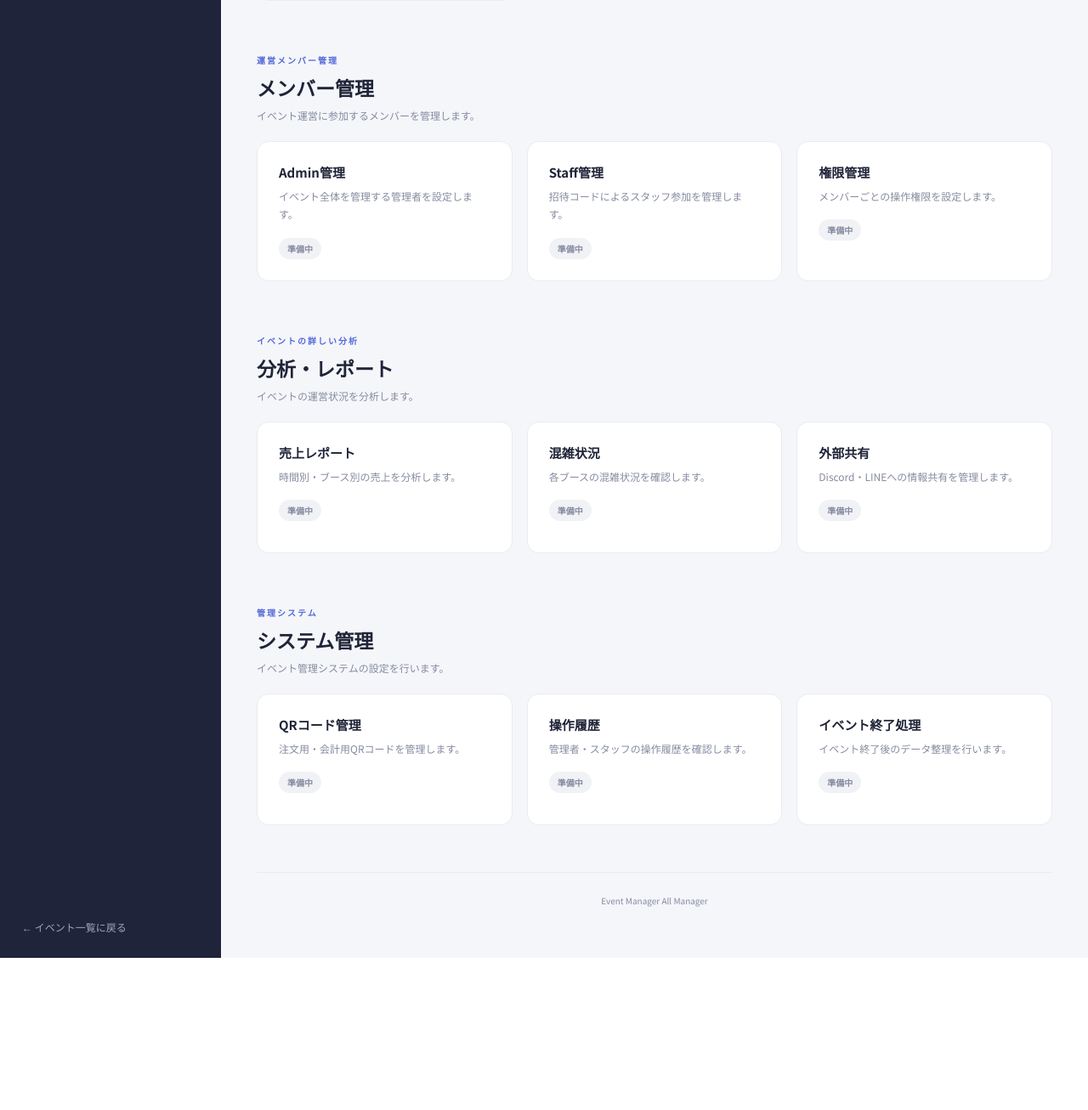
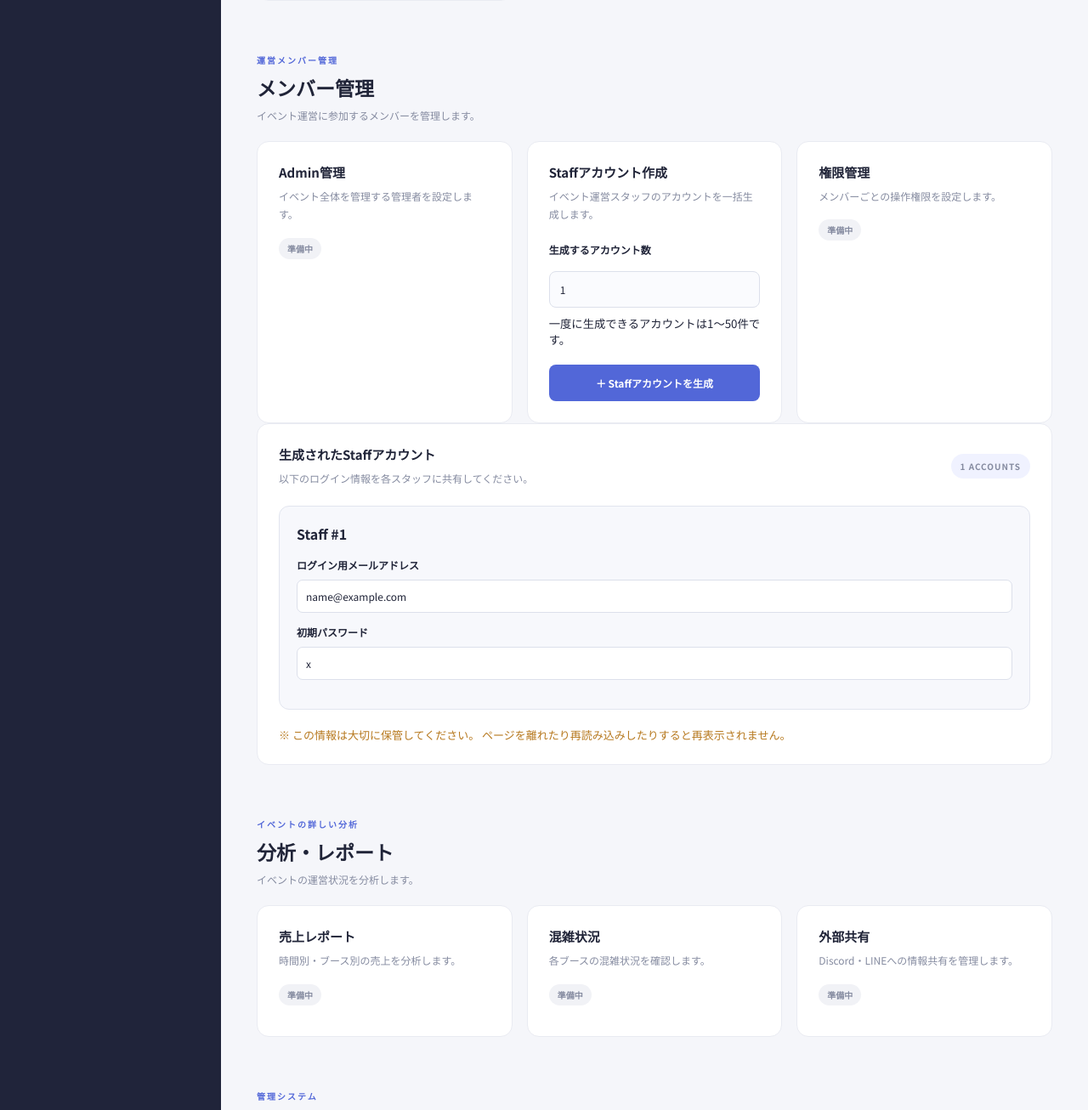
Before and after one commit to htmlrickey-create/event_manager, a Spring app: page /booths/createBooths in a window 1280 px wide. Shown: the part 3484-4790 px from the top of the page at 85% size. Before the commit the page ends 4611 px from the top, so only its background shows below. Run offline with Thymeleaf, Linux system fonts and the light colour scheme; the template is opened without the code that fills it: most values are stand-ins (such as "Sample title", 1, 10 or a date in 2020); data that the repository does not hold is empty; some of the project's set-up classes (security, data sources, template engines, error pages and the like) are left out, and stand-ins take their place.

Commit message:
Staffアカウント自動生成システムの作成

```diff
--- a/src/main/java/com/event/event_manager/Repository/EventMemberRepository.java
+++ b/src/main/java/com/event/event_manager/Repository/EventMemberRepository.java
@@ -12,6 +12,8 @@ public interface EventMemberRepository extends JpaRepository <EventMembers, Long
     void deleteByEvent_Id(Long eventId);
     List <EventMembers> findByUser_IdAndRole(Long userId, String role);
     Optional<EventMembers> findByUser_IdAndEvent_Id(Long userId, Long eventId);
-
+    List<EventMembers> findByEvent_Id(Long eventId);
+    List<EventMembers> findByUser_Id(Long UserId);
+    List<EventMembers> findByEvent_IdAndRole(Long eventId, String role);
 
 }
--- a/src/main/resources/static/css/booths/createBooths.css
+++ b/src/main/resources/static/css/booths/createBooths.css
@@ -687,6 +687,66 @@ textarea {
 }
 
 
+/* Staffアカウント管理 */
+
+.staff-form {
+    display: flex;
+    flex-direction: column;
+    gap: 20px;
+}
+
+.staff-form input {
+    width: 100%;
+    max-width: 300px;
+    padding: 12px;
+    border: 1px solid #dce0eb;
+    border-radius: 8px;
+    margin-top: 8px;
+}
+
+.staff-credential-list {
+    display: grid;
+    grid-template-columns: repeat(auto-fit, minmax(250px, 1fr));
+    gap: 20px;
+}
+
+.staff-credential-item {
+    padding: 20px;
+    background: #f7f8fc;
+    border: 1px solid #e2e5ef;
+    border-radius: 12px;
+}
+
+.staff-credential-item h4 {
+    margin-bottom: 16px;
+}
+
+.staff-credential-item .form-group {
+    margin-bottom: 14px;
+}
+
+.staff-credential-item input {
+    width: 100%;
+    padding: 10px;
+    border: 1px solid #dce0eb;
+    border-radius: 7px;
+    background: white;
+}
+
+.staff-warning {
+    margin-top: 20px;
+    color: #b7791f;
+    font-size: 13px;
+}
+
+.error-message {
+    color: #b42318;
+    background: #fff0ef;
+    padding: 14px;
+    border-radius: 8px;
+}
+
+
 /* Finance */
 
 .finance-grid {
--- a/src/main/resources/templates/booths/createBooths.html
+++ b/src/main/resources/templates/booths/createBooths.html
@@ -114,10 +114,16 @@
 
         <div class="content">
 
-            <!-- メッセージ -->
+            <!-- 成功メッセージ -->
             <div class="message"
                  th:if="${message}"
                  th:text="${message}">
+            </div>
+
+            <!-- エラーメッセージ -->
+            <div class="message error-message"
+                 th:if="${error}"
+                 th:text="${error}">
             </div>
 
 
@@ -283,6 +289,7 @@
                             <h3>カテゴリー管理</h3>
                             <p>イベント内のカテゴリーを登録します。</p>
                         </div>
+
                         <span class="count-label"
                               th:text="${#lists.size(categories)} + ' CATEGORIES'">
                         </span>
@@ -294,6 +301,7 @@
 
                         <div class="form-group">
                             <label for="categoryName">カテゴリー名</label>
+
                             <input type="text"
                                    id="categoryName"
                                    name="categoryName"
@@ -347,6 +355,7 @@
 
                         <div class="form-group">
                             <label for="boothName">ブース名</label>
+
                             <input type="text"
                                    id="boothName"
                                    th:field="*{boothName}"
@@ -373,6 +382,7 @@
 
                         <div class="form-group">
                             <label for="location">出店場所</label>
+
                             <input type="text"
                                    id="location"
                                    th:field="*{location}"
@@ -381,6 +391,7 @@
 
                         <div class="form-group full-width">
                             <label for="description">説明</label>
+
                             <textarea id="description"
                                       th:field="*{description}"
                                       placeholder="ブースの説明を入力してください。">
@@ -404,6 +415,7 @@
                     <p>商品名・価格・在庫数・販売状態などを管理します。</p>
                     <span class="coming-soon">商品管理機能は今後実装</span>
                 </div>
+
 
                 <!-- ブースリスト -->
                 <div class="panel">
@@ -435,14 +447,11 @@
 
                                 <div class="booth-details">
 
-                    <h4 th:text="${booth.boothName}">
-                    </h4>
+                                    <h4 th:text="${booth.boothName}"></h4>
 
-                    <p th:text="${booth.location}">
-                    </p>
+                                    <p th:text="${booth.location}"></p>
 
-                    <span class="booth-category">
-                    </span>
+                                    <span class="booth-category"></span>
 
                                 </div>
 
@@ -576,23 +585,117 @@
 
                 <div class="management-grid">
 
+                    <!-- Admin管理 -->
                     <div class="panel feature-panel">
                         <h3>Admin管理</h3>
                         <p>イベント全体を管理する管理者を設定します。</p>
                         <span class="coming-soon">準備中</span>
                     </div>
 
-                    <div class="panel feature-panel">
-                        <h3>Staff管理</h3>
-                        <p>招待コードによるスタッフ参加を管理します。</p>
-                        <span class="coming-soon">準備中</span>
+                    <!-- Staffアカウント作成 -->
+                    <div class="panel">
+
+                        <div class="panel-heading">
+                            <div>
+                                <h3>Staffアカウント作成</h3>
+                                <p>イベント運営スタッフのアカウントを一括生成します。</p>
+                            </div>
                         </div>
 
+                        <form
+                            th:action="@{/events/{eventId}/staff/create(eventId=${eventId})}"
+                            method="post"
+                            class="staff-form">
+
+                            <div class="form-group">
+
+                                <label for="count">
+                                    生成するアカウント数
+                                </label>
+
+                                <input
+                                    type="number"
+                                    id="count"
+                                    name="count"
+                                    min="1"
+                                    max="50"
+                                    value="1"
+                                    required>
+
+                                <small>
+                                    一度に生成できるアカウントは1～50件です。
+                                </small>
+
+                            </div>
+
+                            <button type="submit" class="primary-button">
+                                ＋ Staffアカウントを生成
+                            </button>
+
+                        </form>
+
+                    </div>
+
+                    <!-- 権限管理 -->
                     <div class="panel feature-panel">
                         <h3>権限管理</h3>
                         <p>メンバーごとの操作権限を設定します。</p>
                         <span class="coming-soon">準備中</span>
                     </div>
+
+                </div>
+
+
+                <!-- 生成されたアカウント情報 -->
+                <div class="panel"
+                     th:if="${staffCredentials != null and !#lists.isEmpty(staffCredentials)}">
+
+                    <div class="panel-heading">
+                        <div>
+                            <h3>生成されたStaffアカウント</h3>
+                            <p>
+                                以下のログイン情報を各スタッフに共有してください。
+                            </p>
+                        </div>
+
+                        <span class="count-label"
+                              th:text="${#lists.size(staffCredentials)} + ' ACCOUNTS'">
+                        </span>
+                    </div>
+
+                    <div class="staff-credential-list">
+
+                        <div class="staff-credential-item"
+                             th:each="staff, stat : ${staffCredentials}">
+
+                            <h4 th:text="'Staff #' + (${stat.index} + 1)">
+                                Staff #1
+                            </h4>
+
+                            <div class="form-group">
+                                <label>ログイン用メールアドレス</label>
+
+                                <input type="text"
+                                       readonly
+                                       th:value="${staff.email}">
+                            </div>
+
+                            <div class="form-group">
+                                <label>初期パスワード</label>
+
+                                <input type="text"
+                                       readonly
+                                       th:value="${staff.password}">
+                            </div>
+
+                        </div>
+
+                    </div>
+
+                    <p class="staff-warning">
+                        ※ この情報は大切に保管してください。
+                        ページを離れたり再読み込みしたりすると再表示されません。
+                    </p>
 
                 </div>
 
@@ -670,9 +773,6 @@
 
             </section>
 
-            <footer class="footer">
-                Event Manager All Manager
-            </footer>
 
         </div>
 
```
Also changed, not shown: src/main/java/com/event/event_manager/Controller/AllEventManageController.java (+28 -3 lines), src/main/java/com/event/event_manager/Entity/AcountType.java (added, +11 -0 lines), src/main/java/com/event/event_manager/Entity/EventMembers.java (+6 -2 lines), src/main/java/com/event/event_manager/Entity/Users.java (+8 -0 lines), src/main/java/com/event/event_manager/Service/StaffAcountCreateService.java (added, +111 -0 lines), src/main/java/com/event/event_manager/Service/StaffCredential.java (added, +8 -0 lines). Lines whose indentation alone changed are shown as unchanged.
